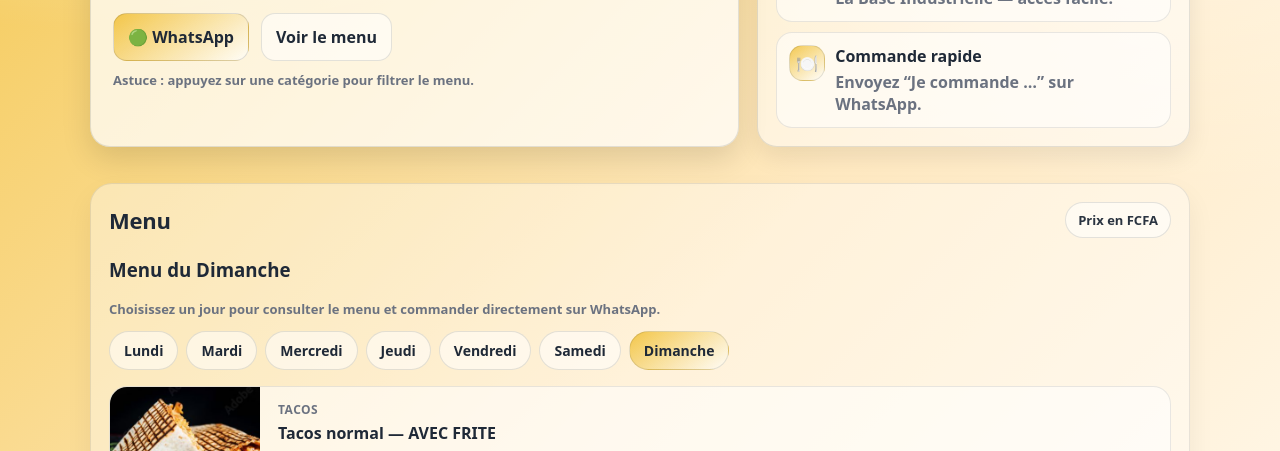
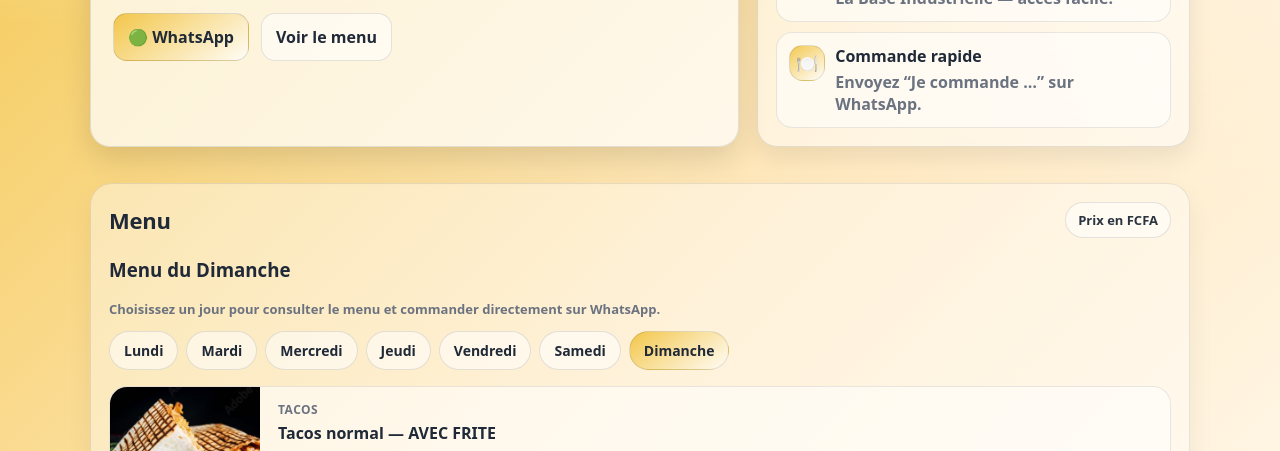
Before and after one commit to niaks2025/chic-tacos, a plain HTML site: page index.html in a window 1280 px wide. Shown: the part 329-780 px from the top of the page. Drawn offline with Linux system fonts and the light colour scheme.

Commit message:
Remove menu filtering tip
Co-authored-by: Copilot <223556219+Copilot@users.noreply.github.com>

```diff
--- a/index.html
+++ b/index.html
@@ -386,7 +386,6 @@
         <a class="btn" href="#menu">Voir le menu</a>
       </div>
 
-      <p class="small-note">Astuce : appuyez sur une catégorie pour filtrer le menu.</p>
     </div>
 
     <aside class="side">
```
